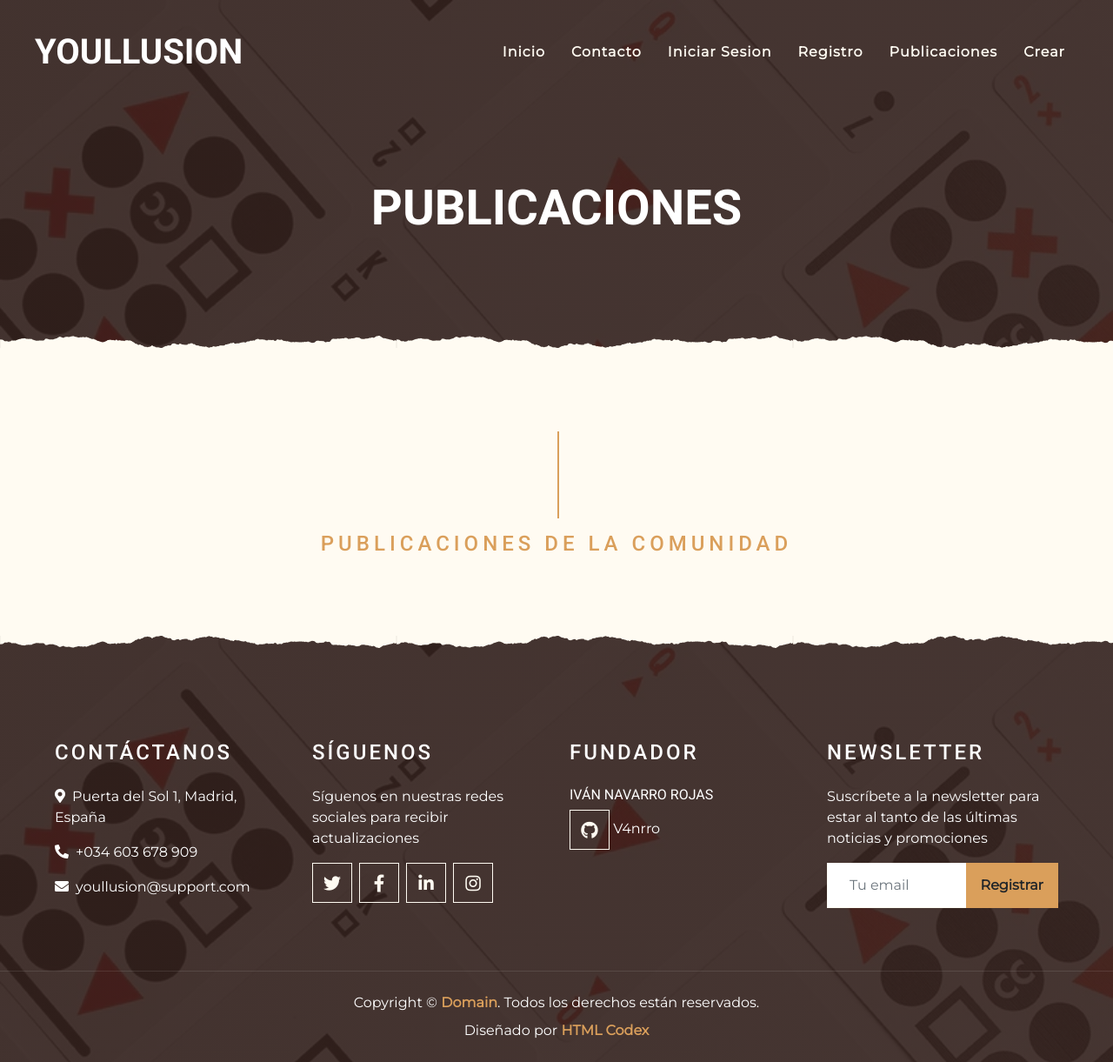
After one commit to v4nrro/Youllusion_Symfony, a Symfony app: template templates/publicaciones/index.html.twig in a window 1280 px wide. The commit adds this page. Shown: the whole page at 87% size. Run offline with Twig, Linux system fonts and the light colour scheme; the template is opened without the code that fills it, so the values that code supplies are empty; some libraries are stand-ins or nearby versions.

Commit message:
Youllusion_0.1

```diff
--- /dev/null
+++ b/public/css/ivanStyles.css
@@ -0,0 +1,11 @@
+.botones-tabla{
+    display: flex;
+    gap: 1rem;
+    margin-top: 2rem;
+
+    a{
+        width: 100px;
+        height: auto;
+        text-align: center;
+    }
+}
--- a/templates/base.html.twig
+++ b/templates/base.html.twig
@@ -25,6 +25,9 @@
 
             <!-- Customized Bootstrap Stylesheet -->
             <link href="{{ asset('css/style.min.css') }}" rel="stylesheet">
+
+            {# My own custom css #}
+            <link href="{{ asset('css/ivanStyles.css') }}" rel="stylesheet">
         {% endblock %}
 
     </head>
@@ -41,6 +44,7 @@
     </body>
 
     {% block javascripts %}
+
         <!-- JavaScript Libraries -->
         <script src="https://code.jquery.com/jquery-3.4.1.min.js"></script>
         <script src="https://stackpath.bootstrapcdn.com/bootstrap/4.4.1/js/bootstrap.bundle.min.js"></script>
--- a/templates/parts/footer.part.html.twig
+++ b/templates/parts/footer.part.html.twig
@@ -4,7 +4,7 @@
         <div class="col-lg-3 col-md-6 mb-5">
             <h4 class="text-white text-uppercase mb-4" style="letter-spacing: 3px;">Contáctanos</h4>
             <p><i class="fa fa-map-marker-alt mr-2"></i>Puerta del Sol 1, Madrid, España</p>
-            <p><i class="fa fa-phone-alt mr-2"></i>+033 603 678 909</p>
+            <p><i class="fa fa-phone-alt mr-2"></i>+034 603 678 909</p>
             <p class="m-0"><i class="fa fa-envelope mr-2"></i>youllusion@support.com</p>
         </div>
         <div class="col-lg-3 col-md-6 mb-5">
@@ -21,7 +21,7 @@
             <h4 class="text-white text-uppercase mb-4" style="letter-spacing: 3px;">Fundador</h4>
             <div>
                 <h6 class="text-white text-uppercase">Iván Navarro Rojas</h6>
-                <p><a class="btn btn-lg btn-outline-light btn-lg-square" href="https://github.com/Ivanrro" target="_blank"><i class="fab fa-github"></i></a> Ivanrro</p>
+                <p><a class="btn btn-lg btn-outline-light btn-lg-square" href="https://github.com/V4nrro" target="_blank"><i class="fab fa-github"></i></a> V4nrro</p>
             </div>
         </div>
         <div class="col-lg-3 col-md-6 mb-5">
--- a/templates/parts/menu.part.html.twig
+++ b/templates/parts/menu.part.html.twig
@@ -9,84 +9,53 @@
         <div class="collapse navbar-collapse justify-content-between" id="navbarCollapse">
             <div class="navbar-nav ml-auto p-4">
 
-            <?php if (is_null($app['user'])) : ?>
-                <a href="/" class="nav-item nav-link <?php
-                     if (Utils::esOpcionMenuActiva('/')==true){
-                        echo ' active';
-                     }
-                ?>">Inicio</a>
+            {# SI NO HAY USUARIO #}
+                {% if app.request.pathinfo=='/index' or app.request.pathinfo=='/' %}
+                    <a href="/" class="nav-item nav-link active">Inicio</a>
+                {% else %}
+                    <a href="/" class="nav-item nav-link">Inicio</a>
+                {% endif %}
 
-                <a href="/contacto" class="nav-item nav-link<?php
-                    if (Utils::esOpcionMenuActiva('/contacto')==true){
-                        echo ' active';
-                     }
-                ?>">Contacto</a>
+                {% if app.request.pathinfo=='/contacto' %}
+                    <a href="/contacto" class="nav-item nav-link active">Contacto</a>
+                {% else %}
+                    <a href="/contacto" class="nav-item nav-link">Contacto</a>
+                {% endif %}
 
-                <a href="/iniciar-sesion" class="nav-item nav-link<?php
-                    if (Utils::esOpcionMenuActiva('/iniciar-sesion')==true){
-                        echo ' active';
-                     }
-                ?>">Iniciar Sesion</a>
+                {% if app.request.pathinfo=='/iniciar-sesion' %}
+                    <a href="/iniciar-sesion" class="nav-item nav-link active">Iniciar Sesion</a>
+                {% else %}
+                    <a href="/iniciar-sesion" class="nav-item nav-link">Iniciar Sesion</a>
+                {% endif %}
 
-                <a href="/registro" class="nav-item nav-link<?php
-                    if (Utils::esOpcionMenuActiva('/registro')==true){
-                        echo ' active';
-                     }
-                ?>">Registro</a>
+                {% if app.request.pathinfo=='/registro' %}
+                    <a href="/registro" class="nav-item nav-link active">Registro</a>
+                {% else %}
+                    <a href="/registro" class="nav-item nav-link">Registro</a>
+                {% endif %}
 
-            <?php else : ?>
-                <a href="/" class="nav-item nav-link <?php
-                     if (Utils::esOpcionMenuActiva('/')==true){
-                        echo ' active';
-                     }
-                ?>">Inicio</a>
+            {# SI HAY USUARIO #}
+                {# {% if app.request.pathinfo=='/index' or app.request.pathinfo=='/' %}
+                    <a href="/" class="nav-item nav-link active">Inicio</a>
+                {% else %}
+                    <a href="/" class="nav-item nav-link">Inicio</a>
+                {% endif %} #}
 
-                <a href="/publicaciones" class="nav-item nav-link<?php
-                    if (Utils::esOpcionMenuActiva('/publicaciones')==true){
-                        echo ' active';
-                     }
-                    ?>">Publicaciones</a>
+                <a href="/publicaciones" class="nav-item nav-link">Publicaciones</a>
 
-                <a href="/crear" class="nav-item nav-link<?php
-                    if (Utils::esOpcionMenuActiva('/crear')==true){
-                        echo ' active';
-                     }
-                    ?>">Crear</a>
+                <a href="/publicaciones/new" class="nav-item nav-link">Crear</a>
 
-                <a href="/contacto" class="nav-item nav-link<?php
-                    if (Utils::esOpcionMenuActiva('/contacto')==true){
-                        echo ' active';
-                     }
-                    ?>">Contacto</a>
+            {#
+                <a href="/contacto" class="nav-item nav-link">Contacto</a>
 
-                <a href="/mis-publicaciones/<?php echo $app['user']->getId()?>" class="nav-item nav-link<?php
-                    if (Utils::esOpcionMenuActiva('/mis-publicaciones')==true){
-                        echo ' active';
-                     }
-                ?>">Mis Publicaciones</a>
+                <a href="/mis-publicaciones/(ID_USUARIO)" class="nav-item nav-link">Mis Publicaciones</a>
 
-                <a href="/perfil/<?php echo $app['user']->getId()?>" class="nav-item nav-link<?php
-                    if (Utils::esOpcionMenuActiva('/mi-perfil')==true){
-                        echo ' active';
-                     }
-                ?>">Mi Perfil</a>
+                <a href="/perfil/(ID_USUARIO)" class="nav-item nav-link">Mi Perfil</a>
 
-                <a href="/cerrar-sesion" class="nav-item nav-link<?php
-                    if (Utils::esOpcionMenuActiva('/cerrar-sesion')==true){
-                        echo ' active';
-                     }
-                ?>">Cerrar Sesion (<?php echo $app['user']->getUsername() ?>)</a>
+                <a href="/cerrar-sesion" class="nav-item nav-link">Cerrar Sesion (USUARIO)</a> #}
 
-            <?php endif; ?>
-
-            <!-- Acceder a la lista de usuarios solo si eres Admin -->
-            <?php if (isset($app['user']) && ($app['user']->getRole() === 'ROLE_ADMIN')) : ?>
-                <a href="/lista-usuarios" class="nav-item nav-link<?php
-                    if (Utils::esOpcionMenuActiva('/lista-usuarios')==true){
-                        echo ' active';
-                     }
-                ?>">Lista Usuarios</a>
-            <?php endif; ?>
+            {# SI HAY ADMIN #}
+                {# <a href="/lista-usuarios" class="nav-item nav-link">Lista Usuarios</a> #}
             </div>
         </div>
     </nav>
--- /dev/null
+++ b/templates/publicaciones/_delete_form.html.twig
@@ -0,0 +1,5 @@
+<form method="post" action="{{ path('app_publicaciones_delete', {'id': publicacione.id}) }}" onsubmit="return confirm('Are you sure you want to delete this item?');">
+    <input type="hidden" name="_token" value="{{ csrf_token('delete' ~ publicacione.id) }}">
+
+    <button class="btn btn-danger">Borrar</button>
+</form>
--- /dev/null
+++ b/templates/publicaciones/_form.html.twig
@@ -0,0 +1,4 @@
+{{ form_start(form) }}
+    {{ form_widget(form) }}
+    <button class="btn btn-success m-4">{{ button_label|default('Crear') }}</button>
+{{ form_end(form) }}
--- /dev/null
+++ b/templates/publicaciones/index.html.twig
@@ -0,0 +1,57 @@
+{% extends 'base.html.twig' %}
+
+{% block title %}Publicaciones index
+{% endblock %}
+
+{% block body %}
+
+	<div class="container-fluid page-header mb-5 position-relative overlay-bottom">
+		<div class="d-flex flex-column align-items-center justify-content-center pt-0 pt-lg-5" style="min-height: 400px">
+			<h1 class="display-4 mb-3 mt-0 mt-lg-5 text-white text-uppercase">Publicaciones</h1>
+		</div>
+	</div>
+
+	<div class="container-fluid pt-5">
+		<div class="container">
+			<div class="section-title">
+				<h4 class="text-primary text-uppercase" style="letter-spacing: 5px;">Publicaciones de la Comunidad</h4>
+			</div>
+			<div class="row">
+				{% for publicacione in publicaciones %}
+					<div class="col-lg-6 mb-5">
+						<div class="row align-items-center">
+							<div class="col-sm-5">
+
+								<!-- Imagen -->
+                                <a href="{{ path('app_publicaciones_show', {'id': publicacione.id}) }}">
+                                    <img class="img-fluid mb-3 mb-sm-0" src="{{publicacione.getUrlSubidas()}}" alt="">
+                                </a>
+
+                            </div>
+
+                            <div class="col-sm-7">
+
+                                <!-- Título -->
+                                <a href="{{ path('app_publicaciones_show', {'id': publicacione.id}) }}">
+                                    <h4>{{publicacione.titulo}}</h4>
+                                </a>
+
+                                <!-- Descripción -->
+                                <p class="m-0">{{publicacione.descripcion}}</p>
+
+                                {# Activar solo si es la publicación del propio usuario #}
+                                <div class="botones-tabla">
+								    <a href="{{ path('app_publicaciones_edit', {'id': publicacione.id}) }}" class="btn btn-primary font-weight-bold">Editar</a>
+                                    {{ include('publicaciones/_delete_form.html.twig') }}
+                                </div>
+
+							</div>
+						</div>
+					</div>
+				{% endfor %}
+			</div>
+		</div>
+	</div>
+	<!-- About End -->
+
+{% endblock %}
```
Also changed, not shown: migrations/Version20250113111824.php (added, +31 -0 lines), src/Controller/ProyectoController.php (+8 -2 lines), src/Controller/PublicacionesController.php (added, +81 -0 lines), src/Entity/Publicaciones.php (added, +86 -0 lines), src/Form/PublicacionesType.php (added, +28 -0 lines), src/Repository/PublicacionesRepository.php (added, +43 -0 lines), templates/index.view.html.twig (+21 -4 lines), templates/publicaciones/edit.html.twig (added, +16 -0 lines), templates/publicaciones/new.html.twig (added, +16 -0 lines), templates/publicaciones/show.html.twig (added, +41 -0 lines), public/images/publicaciones/avatar.jpg (added), public/images/publicaciones/widowmaker.png (added).
